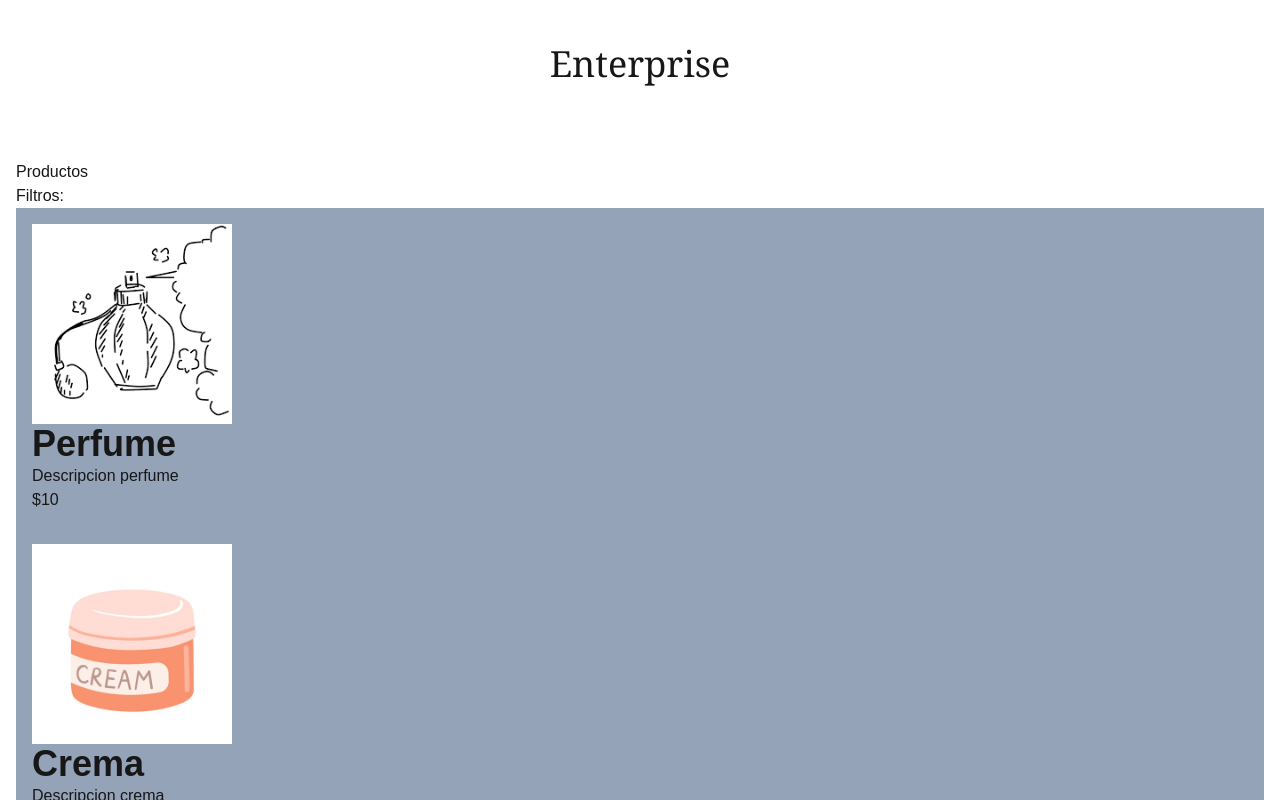
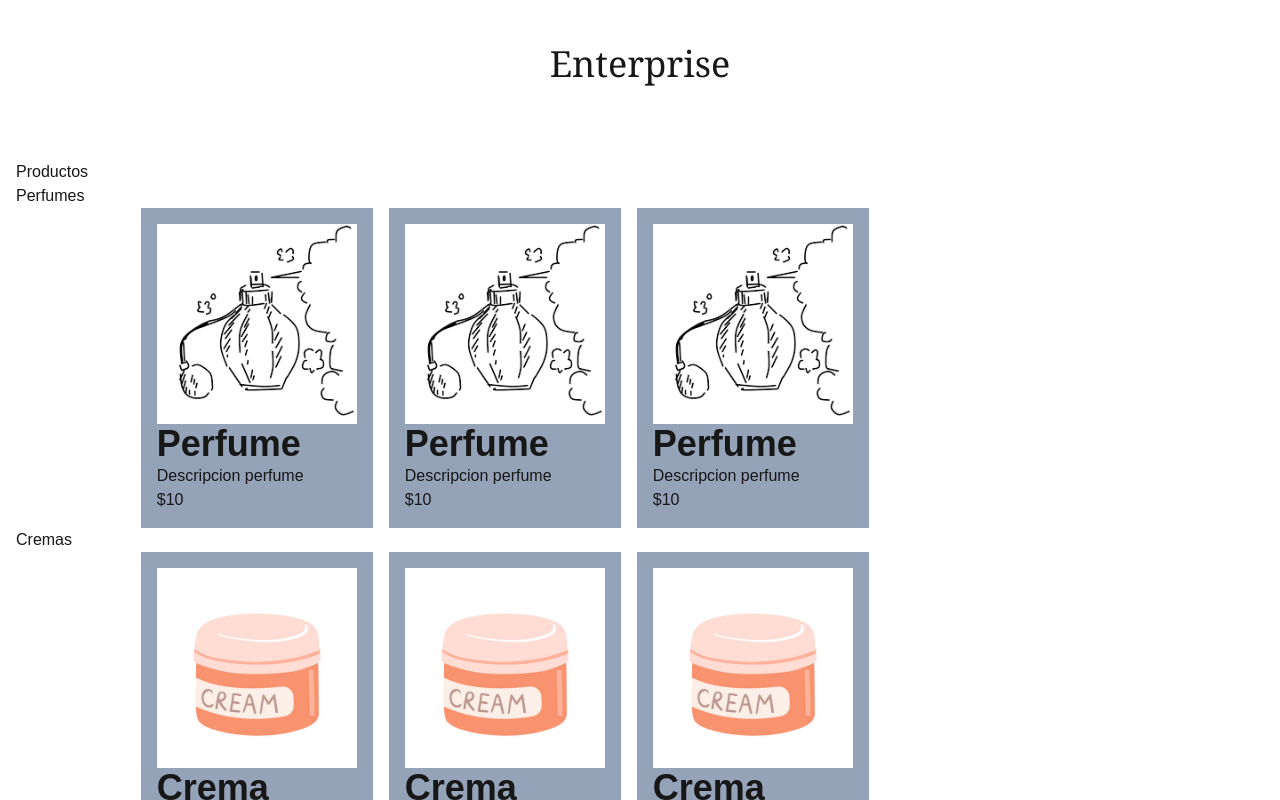
Before and after one commit to SebasUNLu/sample_spa, a Next.js app: page / in a window 1280 px wide. Shown: the top 800 px of the page. Built offline with nearby package versions, Linux system fonts and the light colour scheme.

Commit message:
update: ,uestra listas por separado

```diff
--- a/app/components/ProductList.tsx
+++ b/app/components/ProductList.tsx
@@ -1,16 +1,28 @@
 import Image from "next/image";
 import { Product, productList } from "./products/productList";
+
+let perfumeList = productList.filter((prod) => (prod.type == "perfume"));
+let cremaList = productList.filter((prod) => (prod.type == "crema"));
 
 export default function ProductList() {
   return (
     <div className="w-full flex flex-col">
-      <div className="">
-        <p>Filtros:</p>
+      <div className="flex flex-col w-full">
+        <p>Perfumes</p>
+        <div className="flex overflow-x-scroll gap-4 w-4/5 self-center">
+          {perfumeList.map((prod, index) => (
+            <ProductCard product={prod} key={`perfume_${index}`} />
+          ))}
+        </div>
       </div>
-      <div className="">
-        {productList.map((prod) => (
-          <ProductCard product={prod} />
-        ))}
+
+      <div className="flex flex-col w-full">
+        <p>Cremas</p>
+        <div className="flex overflow-x-scroll gap-4 w-4/5 self-center">
+          {cremaList.map((prod, index) => (
+            <ProductCard product={prod} key={`crema_${index}`} />
+          ))}
+        </div>
       </div>
     </div>
   );
@@ -23,7 +35,7 @@ type ProductCardProps = {
 function ProductCard({ product }: ProductCardProps) {
   const { description, id, img, name, price } = product;
   return (
-    <div className="bg-slate-400 flex flex-col p-4">
+    <div className="bg-slate-400 flex flex-col p-4 listCard min-w-48">
       <Image src={img.src} alt={img.alt} width={200} height={200} />
       <div>
         <p className="font-bold text-4xl">{name}</p>
--- a/app/components/products/productList.ts
+++ b/app/components/products/productList.ts
@@ -3,6 +3,7 @@ export type Product = {
   name: string;
   description: string;
   price: number;
+  type: "perfume" | "crema";
   img: {
     src: string;
     alt: string;
@@ -19,6 +20,7 @@ export const productList: Product[] = [
       alt: "Perfume en venta",
     },
     price: 10,
+    type: "perfume",
   },
   {
     id: 2,
@@ -29,7 +31,9 @@ export const productList: Product[] = [
       alt: "Crema en venta",
     },
     price: 15,
-  },{
+    type: "crema",
+  },
+  {
     id: 1,
     name: "Perfume",
     description: "Descripcion perfume",
@@ -38,6 +42,7 @@ export const productList: Product[] = [
       alt: "Perfume en venta",
     },
     price: 10,
+    type: "perfume",
   },
   {
     id: 2,
@@ -48,7 +53,9 @@ export const productList: Product[] = [
       alt: "Crema en venta",
     },
     price: 15,
-  },{
+    type: "crema",
+  },
+  {
     id: 1,
     name: "Perfume",
     description: "Descripcion perfume",
@@ -57,6 +64,7 @@ export const productList: Product[] = [
       alt: "Perfume en venta",
     },
     price: 10,
+    type: "perfume",
   },
   {
     id: 2,
@@ -67,24 +75,6 @@ export const productList: Product[] = [
       alt: "Crema en venta",
     },
     price: 15,
-  },{
-    id: 1,
-    name: "Perfume",
-    description: "Descripcion perfume",
-    img: {
-      src: "/imgs/img_perfume.png",
-      alt: "Perfume en venta",
-    },
-    price: 10,
-  },
-  {
-    id: 2,
-    name: "Crema",
-    description: "Descripcion crema",
-    img: {
-      src: "/imgs/img_crema.jpg",
-      alt: "Crema en venta",
-    },
-    price: 15,
+    type: "crema",
   },
 ];
```
